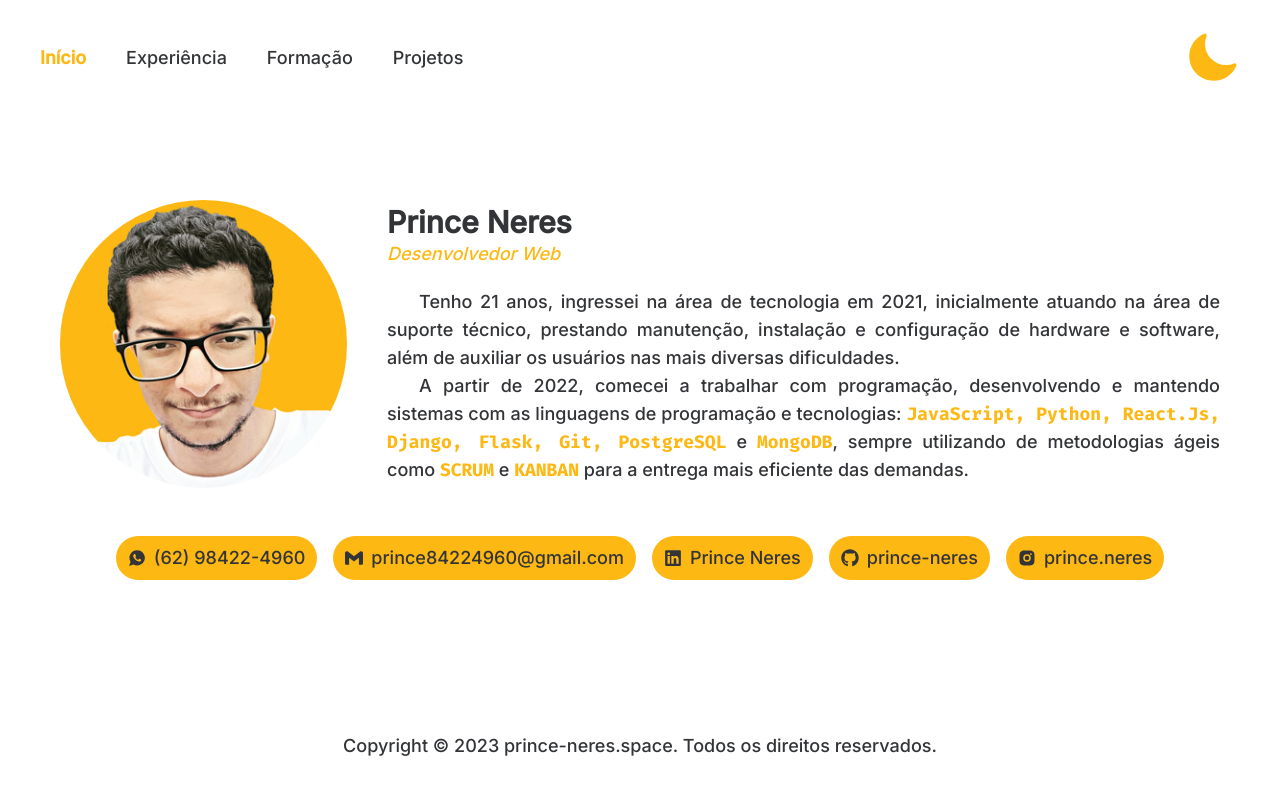
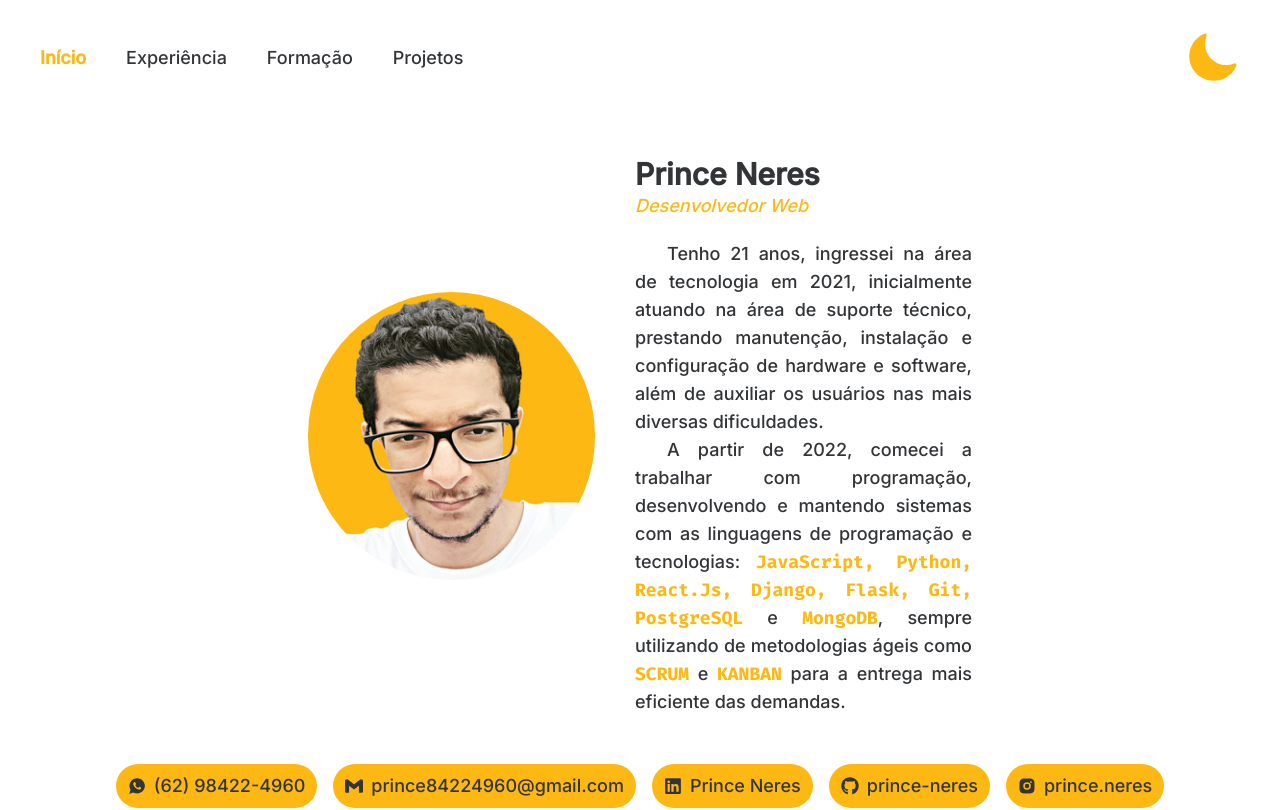
Before and after one commit to prince-neres/portfolio, a React (Vite) app: page / in a window 1280 px wide. Shown: the top 810 px of the page. Built offline with nearby package versions, Linux system fonts and the light colour scheme.

Commit message:
Fix padding about component

```diff
--- a/src/components/About/index.jsx
+++ b/src/components/About/index.jsx
@@ -13,7 +13,7 @@ const About = () => {
 
 	return (
 		<main className='h-auto mx-5 mb-5'>
-			<div className='items-center p-10 text-center sm:flex-col md:flex-row lg:text-left lg:flex'>
+			<div className='items-center p-10 text-center sm:flex-col md:flex-row lg:px-72 lg:text-left lg:flex'>
 				<img src={Me} className='rounded-full mb-5 sm:w-72 sm:h-72 mx-auto lg:m-0' />
 				<div className='md:pl-10'>
 					<div className='pb-5'>
```
